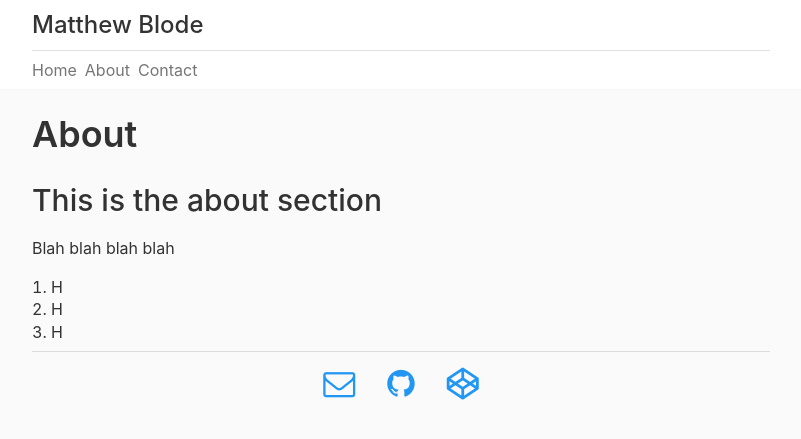
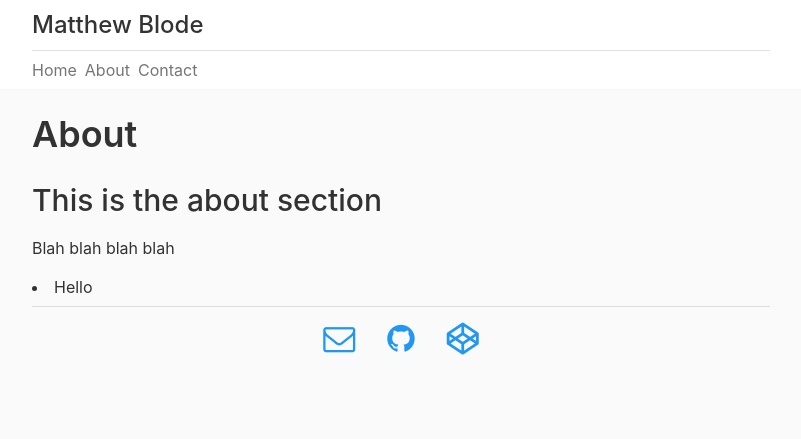
Before and after one commit to mblode/tavlin, a Jekyll site: the page built from about.markdown, in a window 1280 px wide. Shown: the top 439 px of the page, without its empty margins (239-1040 px from the left). Built offline with Jekyll 4.4.1, drawn with Linux system fonts in a browser that asks for light colours; nearby versions of some CDN libraries.

Commit message:
Updated About

```diff
--- a/about.markdown
+++ b/about.markdown
@@ -6,6 +6,6 @@ date: 2016-06-08 07:56:00 Z
 ## This is the  about section
 Blah blah blah blah
 
-1. H
-2. H
-3. H
+<ul>
+  <li>Hello</li>
+</ul>
```
